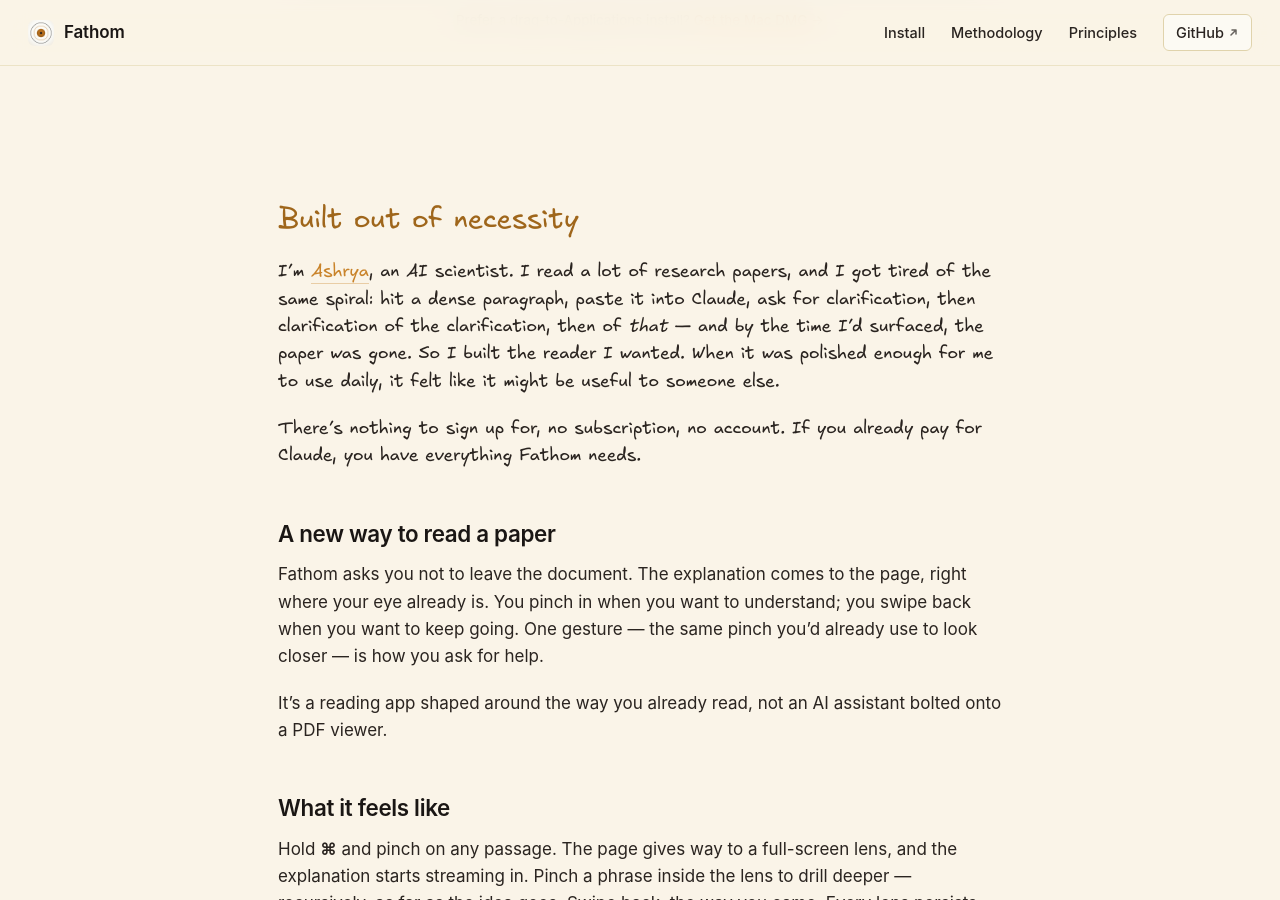
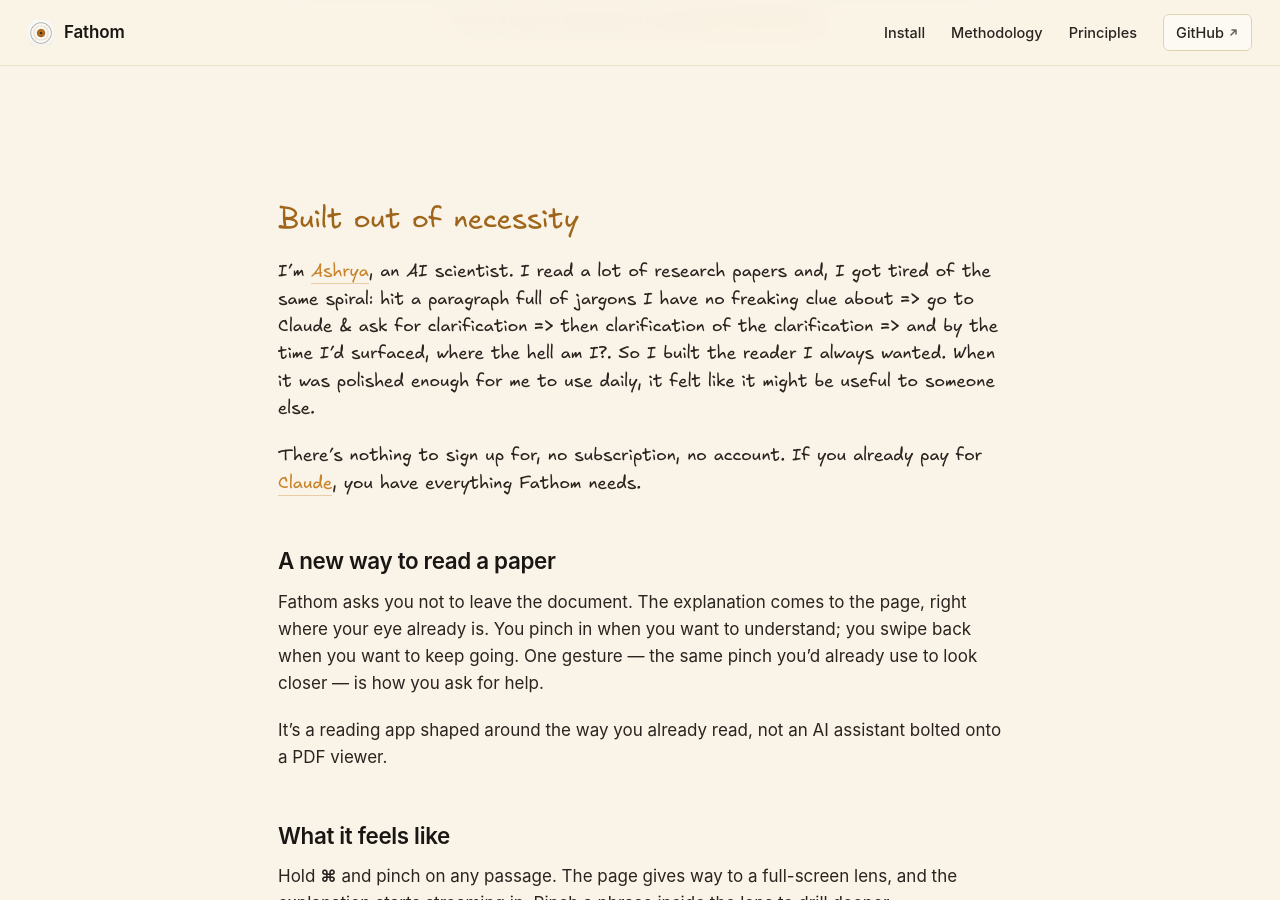
Before and after one commit to ashryaagr/Fathom, a Jekyll site: the page built from docs/index.md, in a window 1280 px wide and 900 px high, scrolled down 480 px. Built offline with Jekyll 4.4.1, drawn with Linux system fonts in a browser that asks for light colours.

Commit message:
docs: mirror the author's "jargons / where the hell am I?" voice
docs/index.md's "Built out of necessity" section had the same
smoothed paraphrase that v1.0.6 introduced in the README. Aligning
it with the restored original: the informal phrasing —
"jargons I have no freaking clue about", "where the hell am I?",
`=>` arrows — is the author's voice, not a draft. This is the
section that gets Excalifont on the Pages site via the
`.handwritten` wrapper, so the handwriting renders there; on
GitHub README.md the same prose lives in a blockquote.

```diff
--- a/docs/index.md
+++ b/docs/index.md
@@ -8,14 +8,16 @@
 ## Built out of necessity
 
 I'm [Ashrya](https://github.com/ashryaagr), an AI scientist. I read a lot of
-research papers, and I got tired of the same spiral: hit a dense paragraph,
-paste it into Claude, ask for clarification, then clarification of the
-clarification, then of *that* — and by the time I'd surfaced, the paper was
-gone. So I built the reader I wanted. When it was polished enough for me to
-use daily, it felt like it might be useful to someone else.
+research papers and, I got tired of the same spiral: hit a paragraph full of
+jargons I have no freaking clue about => go to Claude & ask for
+clarification => then clarification of the clarification => and by the time
+I'd surfaced, where the hell am I?. So I built the reader I always wanted.
+When it was polished enough for me to use daily, it felt like it might be
+useful to someone else.
 
 There's nothing to sign up for, no subscription, no account. If you already
-pay for Claude, you have everything Fathom needs.
+pay for [Claude](https://claude.com/product/overview), you have everything
+Fathom needs.
 
 </div>
 
```
